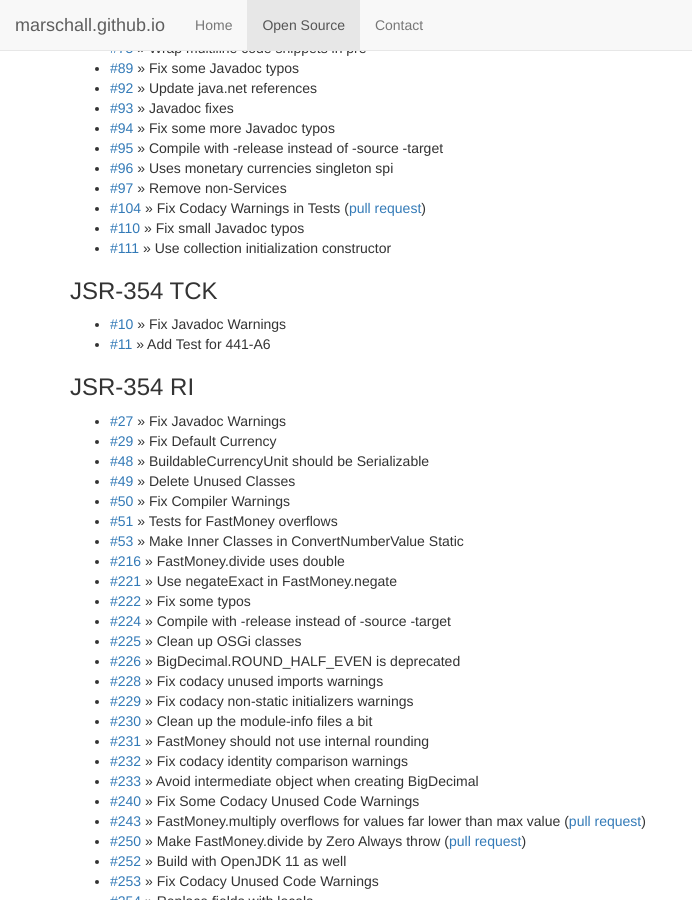
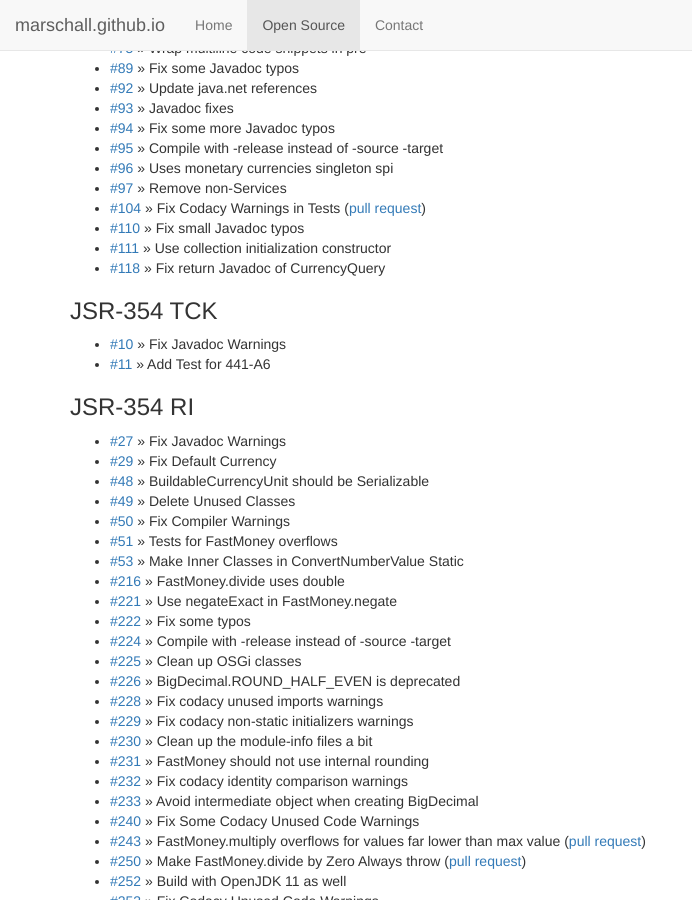
Before and after one commit to marschall/marschall.github.com, a Jekyll site: the page built from open-source.html, in a window 1280 px wide and 900 px high, scrolled down 7834 px. Shown: the whole window, without its empty margins (0-692 px from the left). Built offline with Jekyll 4.4.1, drawn with Linux system fonts in a browser that asks for light colours.

Commit message:
Add jsr354-api #118

```diff
--- a/open-source.html
+++ b/open-source.html
@@ -462,6 +462,7 @@
   <li><a href="https://github.com/JavaMoney/jsr354-api/issues/104">#104</a> &raquo; Fix Codacy Warnings in Tests (<a href="https://github.com/JavaMoney/jsr354-api/pull/105">pull request</a>)</li>
   <li><a href="https://github.com/JavaMoney/jsr354-api/pull/110">#110</a> &raquo; Fix small Javadoc typos</li>
   <li><a href="https://github.com/JavaMoney/jsr354-api/pull/111">#111</a> &raquo; Use collection initialization constructor</li>
+  <li><a href="https://github.com/JavaMoney/jsr354-api/pull/118">#118</a> &raquo; Fix return Javadoc of CurrencyQuery</li>
 </ul>
 <h3>JSR-354 TCK</h3>
 <ul>
```
